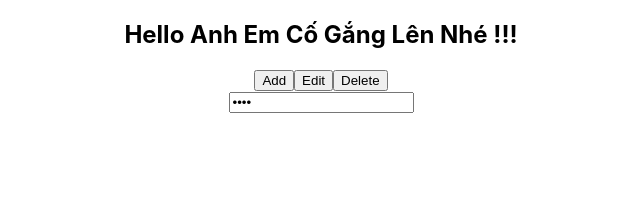
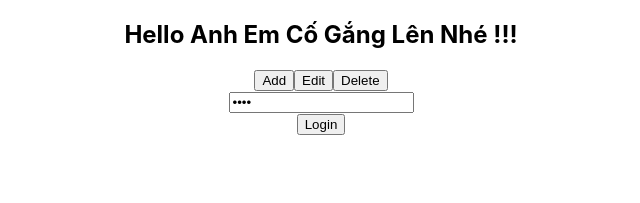
Before and after one commit to TuanPham180704/ReactJs-Total-Review, a React (Create React App) app: page / in a window 1280 px wide. Shown: the top 203 px of the page, without its empty margins (319-959 px from the left). Built offline with nearby package versions, Linux system fonts and the light colour scheme.

Commit message:
Render Condition

```diff
--- a/src/App.js
+++ b/src/App.js
@@ -4,6 +4,7 @@
 import { useState } from 'react'
 import Layout from './Layout'
 import BareButton from './BareButton'
+import LoginConTroller from './LoginConTroller'
 
 function App() {
   // const [name, setName] = useState('Casio')
@@ -18,6 +19,7 @@
         <BareButton/>
         <BareInput type='password' name='input' value='hehe' onChange={() => {}} />
       </Layout>
+      <LoginConTroller hidden={false}/>
     </div>
   )
 }
--- /dev/null
+++ b/src/LoginConTroller.jsx
@@ -0,0 +1,42 @@
+import React from 'react'
+
+class LoginButton extends React.Component {
+  render() {
+    return <button onClick={this.props.onClick}>Login</button>
+  }
+}
+class LogOutButton extends React.Component {
+  render() {
+    return <button onClick={this.props.onClick}>LogOut</button>
+  }
+}
+
+class LoginConTroller extends React.Component {
+  constructor(props) {
+    super(props)
+    this.state = { isLoggedIn: false }
+  }
+  handleLogOut = () => {
+    this.setState({
+      isLoggedIn: false
+    })
+  }
+  handleLogin = () => {
+    this.setState({
+      isLoggedIn: true
+    })
+  }
+  render() {
+    const { isLoggedIn } = this.state
+    const {hidden} = this.props
+    if(hidden) return null
+    let isActive = isLoggedIn ? (
+      <LogOutButton onClick={this.handleLogOut} />
+    ) : (
+      <LoginButton onClick={this.handleLogin} />
+    )
+    return <div className='login-controller'>{isActive}</div>
+  }
+}
+
+export default LoginConTroller
```
